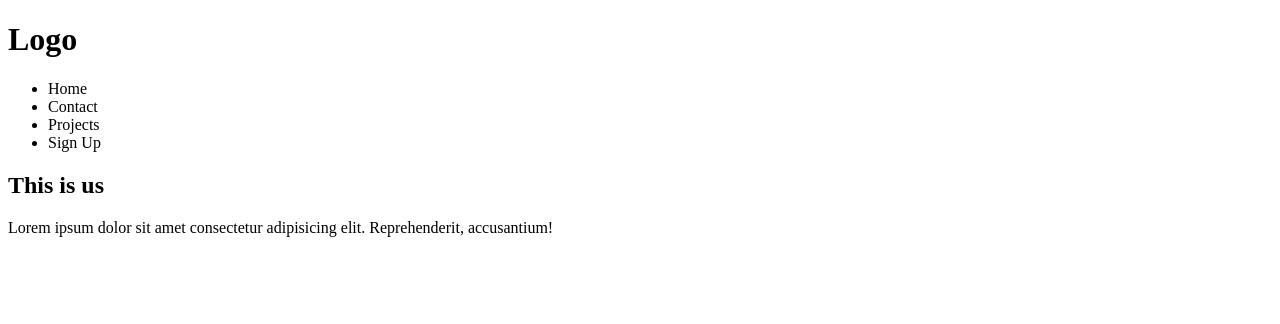
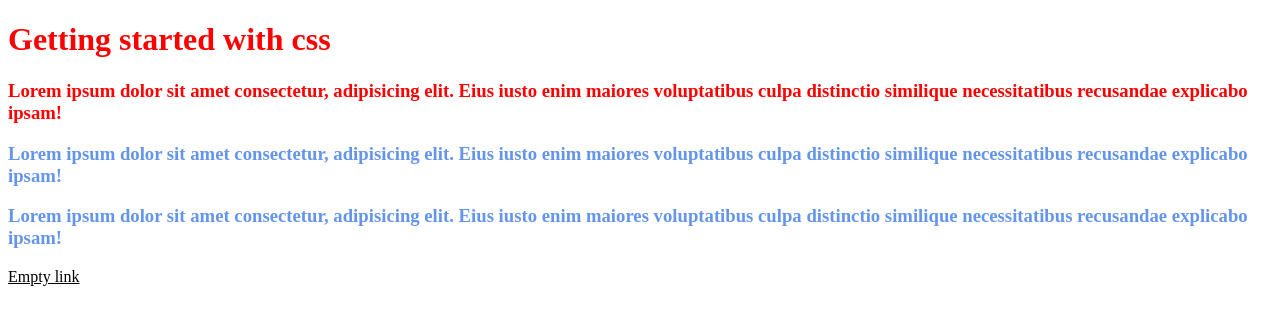
Before and after one commit to AliSubhani1/ProjectFrontend, a plain HTML site: page index.html in a window 1280 px wide. Drawn offline with Linux system fonts and the light colour scheme.

Commit message:
use of basic css

```diff
--- a/index.html
+++ b/index.html
@@ -9,28 +9,25 @@
       rel="Page Icon"
       href="img/color_palette_brush_paint_icon_193916.ico"
     />
+    <link rel="stylesheet" href="/style.css" />
   </head>
   <body>
-    <header>
-      <h1>Logo</h1>
-      <ul>
-        <li>Home</li>
-        <li>Contact</li>
-        <li>Projects</li>
-        <li>Sign Up</li>
-      </ul>
-    </header>
-    <section>
-      <h2>This is us</h2>
-      <p>
-        Lorem ipsum dolor sit amet consectetur adipisicing elit. Reprehenderit,
-        accusantium!
-      </p>
-      <div class="gallery">
-        <img src="" alt="" />
-        <img src="" alt="" />
-        <img src="" alt="" />
-      </div>
-    </section>
+    <h1>Getting started with css</h1>
+    <h3 class="first-title">
+      Lorem ipsum dolor sit amet consectetur, adipisicing elit. Eius iusto enim
+      maiores voluptatibus culpa distinctio similique necessitatibus recusandae
+      explicabo ipsam!
+    </h3>
+    <h3>
+      Lorem ipsum dolor sit amet consectetur, adipisicing elit. Eius iusto enim
+      maiores voluptatibus culpa distinctio similique necessitatibus recusandae
+      explicabo ipsam!
+    </h3>
+    <h3>
+      Lorem ipsum dolor sit amet consectetur, adipisicing elit. Eius iusto enim
+      maiores voluptatibus culpa distinctio similique necessitatibus recusandae
+      explicabo ipsam!
+    </h3>
+    <a id="youtube-link" href="#">Empty link</a>
   </body>
 </html>
--- /dev/null
+++ b/style.css
@@ -0,0 +1,12 @@
+h1 {
+  color: red;
+}
+h3 {
+  color: cornflowerblue;
+}
+.first-title {
+  color: red;
+}
+#youtube-link {
+  color: black;
+}
```
